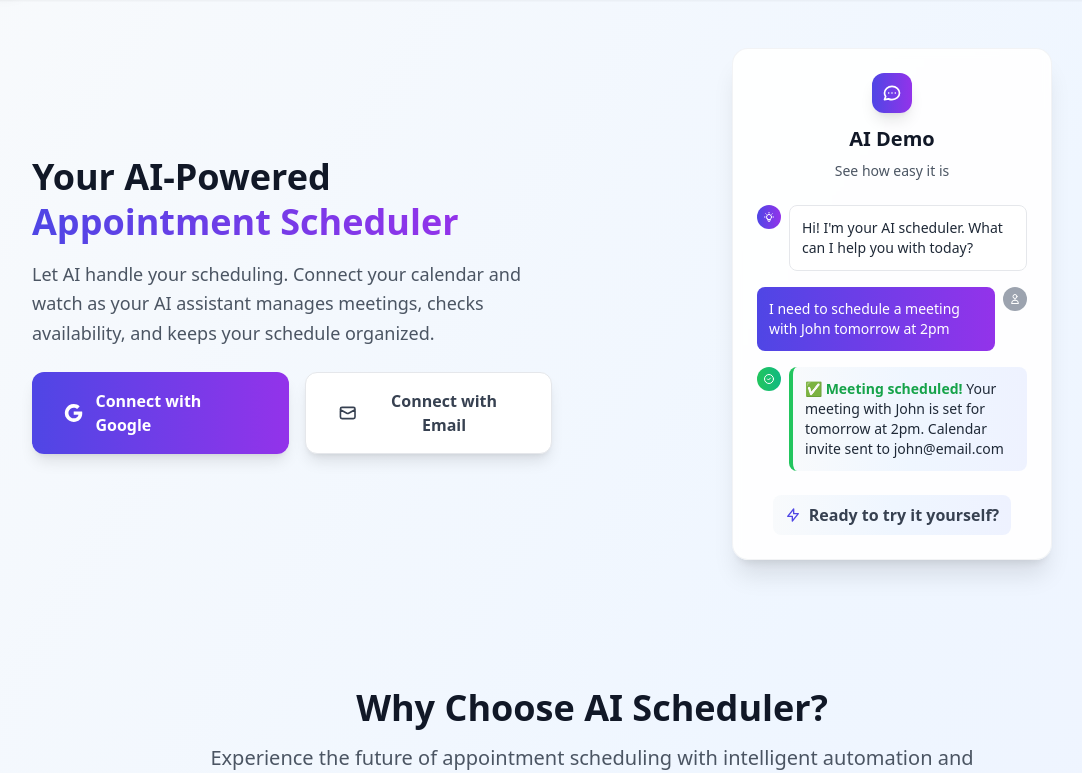
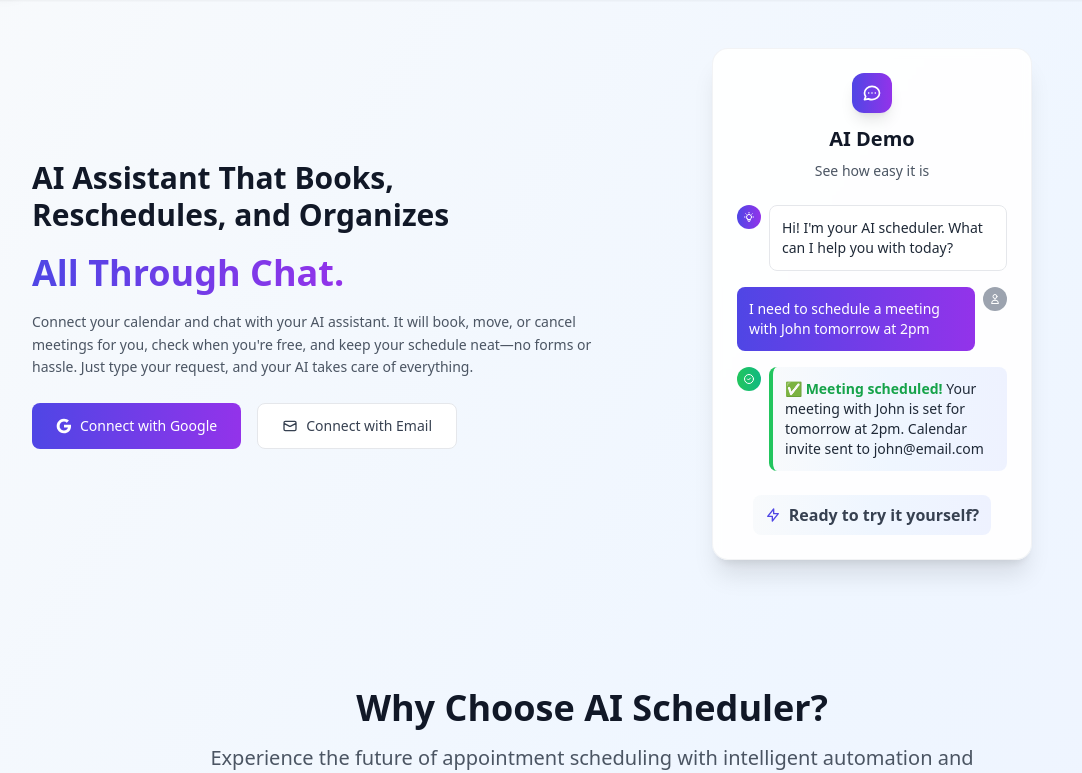
Before and after one commit to rahulrd25/Appointment-schedular-Agent, a Python web app: template backend/app/templates/index.html in a window 1280 px wide. Shown: the part 65-838 px from the top of the page, without its empty margins (48-1130 px from the left). Run offline with Jinja, Linux system fonts and the light colour scheme; the template is opened without the code that fills it, so the values that code supplies are empty; some libraries are stand-ins or nearby versions.

Commit message:
Clean and neat landing page: Restructured heading hierarchy with h2 and h1, improved button sizing, updated subtitle text, and enhanced overall layout

```diff
--- a/backend/app/templates/index.html
+++ b/backend/app/templates/index.html
@@ -37,23 +37,26 @@
   <!-- Hero Section -->
   <section class="relative py-12 lg:py-16">
     <div class="max-w-6xl mx-auto px-4">
-      <div class="grid lg:grid-cols-2 gap-16 lg:gap-20 items-center justify-center">
+      <div class="grid lg:grid-cols-2 gap-20 lg:gap-24 items-center justify-center">
         <!-- Left Side - Content -->
         <div class="space-y-6">
           <div class="space-y-4">
+            <h2 class="text-3xl lg:text-4xl font-bold text-gray-900 leading-tight">
+              <div class="whitespace-nowrap">AI Assistant That Books,</div>
+              <div class="whitespace-nowrap">Reschedules, and Organizes</div>
+            </h2>
             <h1 class="text-4xl lg:text-6xl font-bold text-gray-900 leading-tight">
-              Your AI-Powered
-              <span class="bg-gradient-to-r from-indigo-600 to-purple-600 bg-clip-text text-transparent">Appointment Scheduler</span>
+              <div><span class="bg-gradient-to-r from-indigo-600 to-purple-600 bg-clip-text text-transparent">All Through Chat.</span></div>
             </h1>
-            <p class="text-lg lg:text-xl text-gray-600 leading-relaxed">
-              Let AI handle your scheduling. Connect your calendar and watch as your AI assistant manages meetings, checks availability, and keeps your schedule organized.
+            <p class="text-sm lg:text-base text-gray-600 leading-relaxed">
+              Connect your calendar and chat with your AI assistant. It will book, move, or cancel meetings for you, check when you're free, and keep your schedule neat—no forms or hassle. Just type your request, and your AI takes care of everything.
             </p>
           </div>
 
           <!-- CTA Buttons -->
           <div class="flex flex-col sm:flex-row gap-4">
-            <a href="/auth/google" class="inline-flex items-center justify-center px-8 py-4 bg-gradient-to-r from-indigo-600 to-purple-600 text-white font-semibold rounded-xl shadow-lg hover:shadow-xl transform hover:scale-105 transition-all duration-300">
-              <svg class="w-5 h-5 mr-3" viewBox="0 0 24 24">
+            <a href="/auth/google" class="inline-flex items-center justify-center px-6 py-3 bg-gradient-to-r from-indigo-600 to-purple-600 text-white font-medium text-sm rounded-lg shadow-md hover:shadow-lg transform hover:scale-105 transition-all duration-300">
+              <svg class="w-4 h-4 mr-2" viewBox="0 0 24 24">
                 <path fill="currentColor" d="M22.56 12.25c0-.78-.07-1.53-.2-2.25H12v4.26h5.92c-.26 1.37-1.04 2.53-2.21 3.31v2.77h3.57c2.08-1.92 3.28-4.74 3.28-8.09z"/>
                 <path fill="currentColor" d="M12 23c2.97 0 5.46-.98 7.28-2.66l-3.57-2.77c-.98.66-2.23 1.06-3.71 1.06-2.86 0-5.29-1.93-6.16-4.53H2.18v2.84C3.99 20.53 7.7 23 12 23z"/>
                 <path fill="currentColor" d="M5.84 14.09c-.22-.66-.35-1.36-.35-2.09s.13-1.43.35-2.09V7.07H2.18C1.43 8.55 1 10.22 1 12s.43 3.45 1.18 4.93l2.85-2.22.81-.62z"/>
@@ -61,8 +64,8 @@
               </svg>
               Connect with Google
             </a>
-            <button onclick="showEmailForm()" class="inline-flex items-center justify-center px-8 py-4 bg-white text-gray-700 font-semibold rounded-xl shadow-lg hover:shadow-xl border border-gray-200 transform hover:scale-105 transition-all duration-300">
-              <svg class="w-5 h-5 mr-3" fill="none" stroke="currentColor" viewBox="0 0 24 24">
+            <button onclick="showEmailForm()" class="inline-flex items-center justify-center px-6 py-3 bg-white text-gray-700 font-medium text-sm rounded-lg shadow-md hover:shadow-lg border border-gray-200 transform hover:scale-105 transition-all duration-300">
+              <svg class="w-4 h-4 mr-2" fill="none" stroke="currentColor" viewBox="0 0 24 24">
                 <path stroke-linecap="round" stroke-linejoin="round" stroke-width="2" d="M3 8l7.89 4.26a2 2 0 002.22 0L21 8M5 19h14a2 2 0 002-2V7a2 2 0 00-2-2H5a2 2 0 00-2 2v10a2 2 0 002 2z"></path>
               </svg>
               Connect with Email
@@ -71,7 +74,7 @@
         </div>
 
         <!-- Right Side - AI Demo -->
-        <div class="relative flex justify-center lg:justify-start">
+        <div class="relative flex justify-center lg:justify-end lg:mr-0">
           <div class="bg-white/90 backdrop-blur-sm rounded-2xl shadow-xl border border-gray-200/50 w-80 h-[500px] p-6 flex flex-col relative overflow-hidden group">
             <!-- Animated Background -->
             <div class="absolute inset-0 bg-gradient-to-br from-indigo-50/50 via-purple-50/30 to-pink-50/50 opacity-0 group-hover:opacity-100 transition-opacity duration-500"></div>
```
